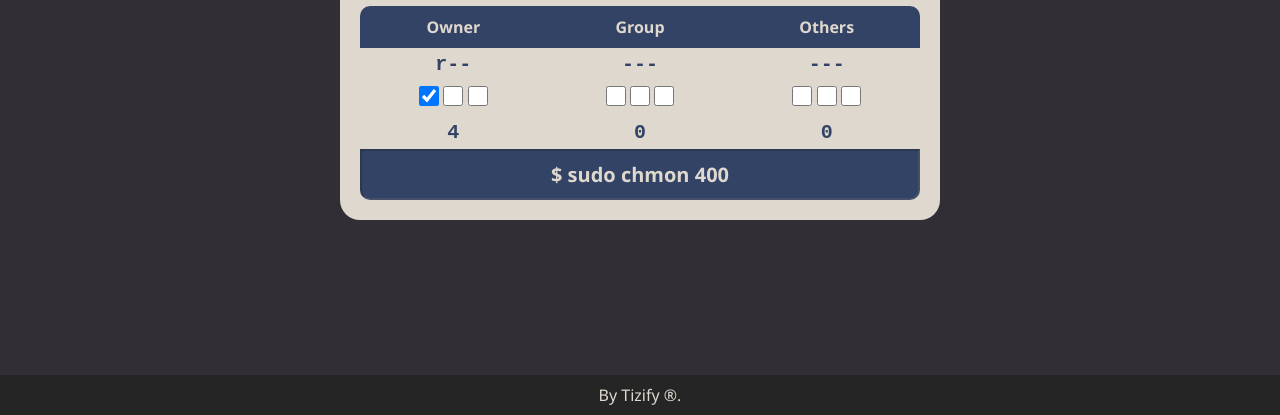
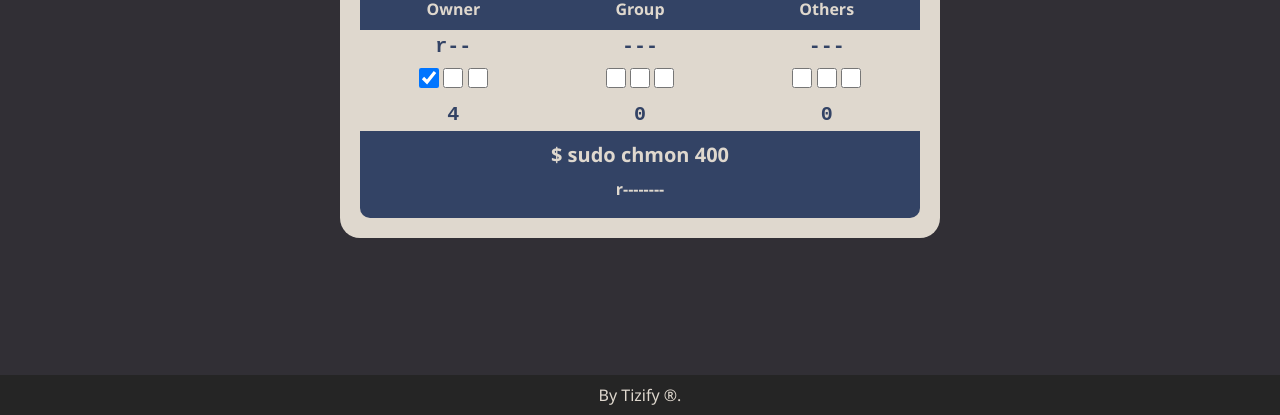
Before and after one commit to JuanMorenaE/LinuxPermissionGenerator, a plain HTML site: page index.html in a window 1280 px wide. Both pictures are taken after a click on the checkbox 429 px from the left and 481 px from the top of the page. Shown: the part 385-800 px from the top of the page. Drawn offline with Linux system fonts and the light colour scheme.

Commit message:
Full PermissionType Text

```diff
--- a/index.html
+++ b/index.html
@@ -100,6 +100,7 @@
                     </tbody>
                 </table>
                 <input class="command-text" type="text" value="$ sudo chmon 000" disabled />
+                <p id="fullPermissionType">---------</p>
             </div>
         </main>
 
--- a/web/app.css
+++ b/web/app.css
@@ -89,7 +89,15 @@ main {
         font-weight: bold;
         font-size: 20px;
         color: var(--container);
+        border: none;
+    }
+    #fullPermissionType {
+        width: 100%;
+        height: 40px;
+        background-color: var(--primary-color);
         border-radius: 0 0 10px 10px;
+        color: var(--container);
+        font-weight: bold;
     }
 }
 
--- a/web/app.js
+++ b/web/app.js
@@ -1,9 +1,9 @@
 window.addEventListener("load", () => {
     let inputs = document.querySelectorAll("input");
 
-    let permission1 = parseInt(document.getElementById("permission1").textContent);
-    let permission2 = parseInt(document.getElementById("permission2").textContent);
-    let permission3 = parseInt(document.getElementById("permission3").textContent);
+    const permissionType1 = document.getElementById("permissionType1");
+    const permissionType2 = document.getElementById("permissionType2");
+    const permissionType3 = document.getElementById("permissionType3");
 
     inputs.forEach((input) => {
         input.addEventListener("click", () => {
@@ -23,6 +23,9 @@ window.addEventListener("load", () => {
                 getPermissionValue(1).toString() +
                 getPermissionValue(2).toString() +
                 getPermissionValue(3).toString();
+
+            document.getElementById("fullPermissionType").textContent =
+                permissionType1.textContent + permissionType2.textContent + permissionType3.textContent;
         });
     });
 
```
Also changed, not shown: 1 other file.
